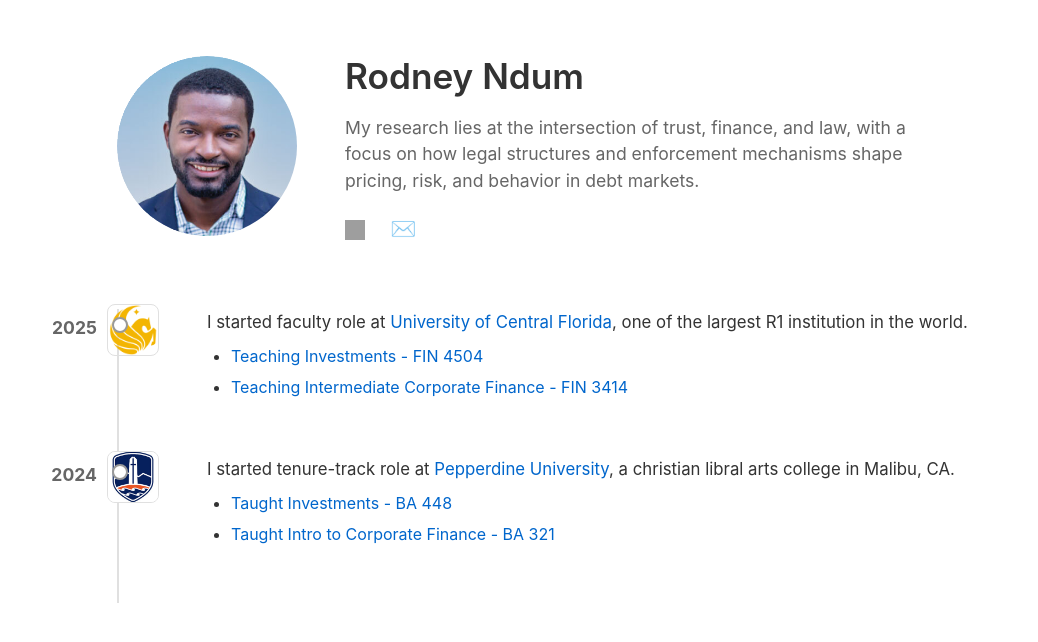
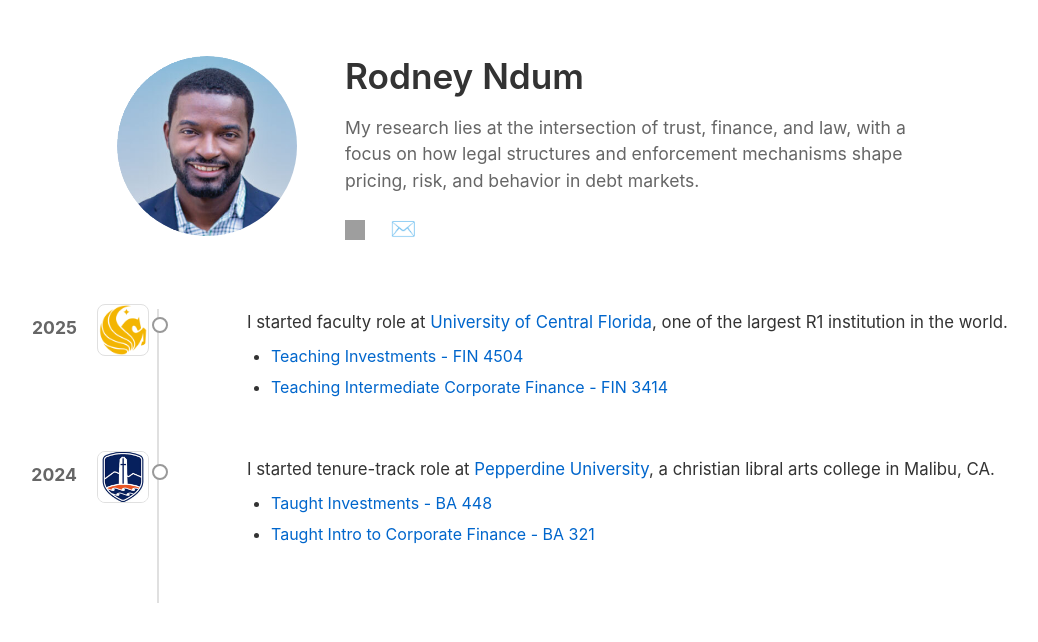
Before and after one commit to rndum/rndum.github.io, a Jekyll site: the page built from index.md, in a window 1280 px wide. Shown: the top 642 px of the page, without its empty margins (123-1161 px from the left). Built offline with Jekyll 4.4.1, drawn with Linux system fonts in a browser that asks for light colours; grey boxes are pictures that could not be loaded.

Commit message:
updated css to increase buffer between milestone icon and timeline node

```diff
--- a/assets/css/style.css
+++ b/assets/css/style.css
@@ -64,13 +64,13 @@ body {
   position: relative;
   max-width: 800px;
   margin: 2em auto 4em;
-  padding-left: 120px;
+  padding-left: 200px;
 }
 
 .timeline::before {
   content: '';
   position: absolute;
-  left: 60px;
+  left: 140px;
   top: 0;
   height: 100%;
   width: 2px;
@@ -84,7 +84,7 @@ body {
 
 .timeline-date {
   position: absolute;
-  left: -140px;
+  left: -200px;
   top: 5px;
   width: 60px;
   text-align: right;
@@ -107,7 +107,7 @@ body {
 
 .timeline-icon {
   position: absolute;
-  left: -70px;
+  left: -120px;
   top: -5px;
   width: 50px;
   height: 50px;
@@ -162,13 +162,21 @@ body {
   }
 
   .timeline {
-    margin-left: 60px;
-    padding-left: 80px;
+    margin-left: 40px;
+    padding-left: 100px;
+  }
+
+  .timeline::before {
+    left: 70px;
   }
 
   .timeline-date {
-    left: -90px;
-    width: 40px;
+    left: -100px;
+    width: 50px;
+  }
+
+  .timeline-dot {
+    left: -35px;
   }
 
   .timeline-icon {
```
